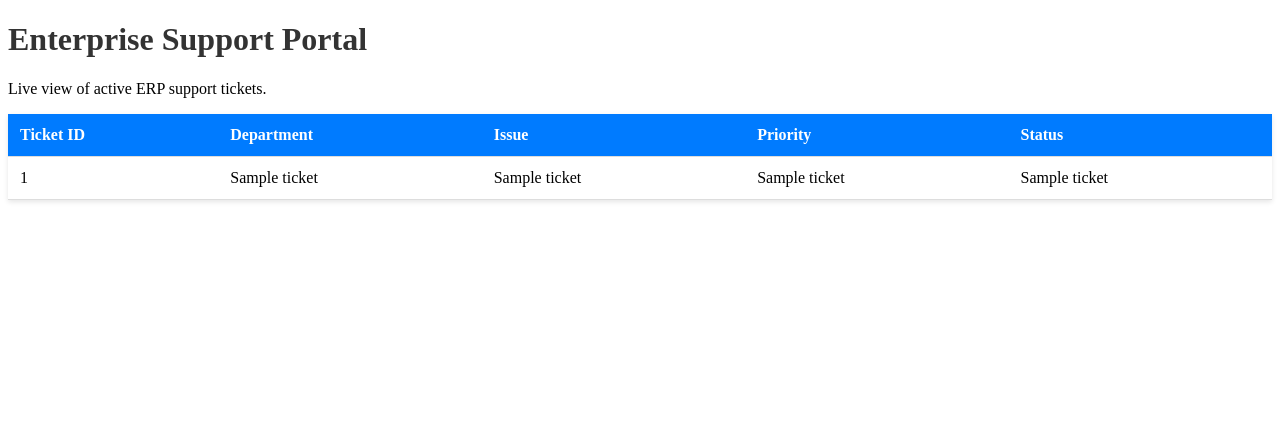
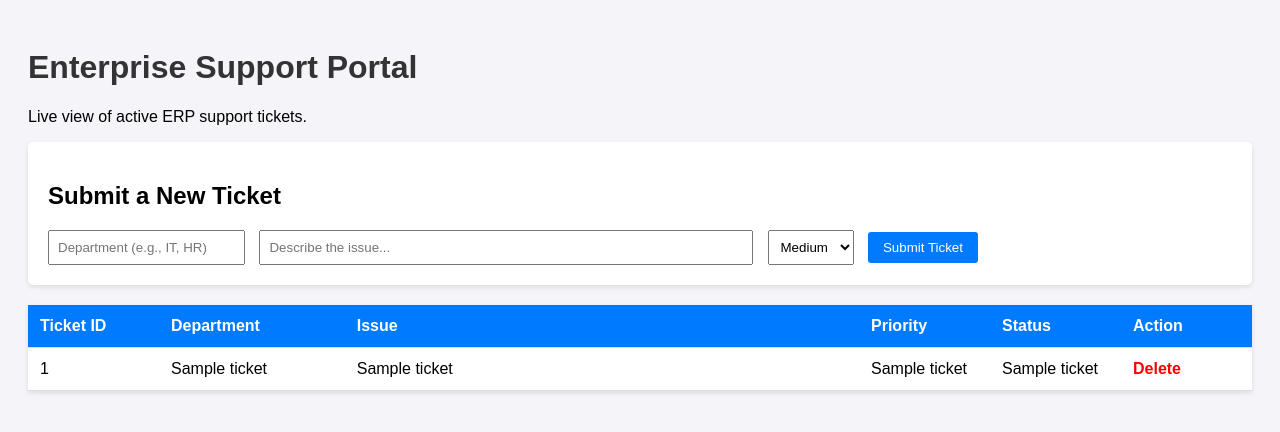
Before and after one commit to Anonymous3951/Python-projects, a Flask app: template Project 6 - Enterprise Support Portal/templates/index.html in a window 1280 px wide. Shown: the top 432 px of the page. Run offline with Flask 3, Linux system fonts and the light colour scheme; the template is opened without the code that fills it: most values are stand-ins (such as "Sample title", 1, 10 or a date in 2020).

Commit message:
Add ticket submission form, delete buttons, and responsive CSS
- Created a form to submit new tickets directly from the web page.
- Added an error message display for backend validation failures.
- Added a new 'Action' column with delete buttons (including a JS confirmation prompt).
- Implemented CSS table-layout: fixed and nth-child widths to prevent long text from breaking the UI.

```diff
--- a/Project 6 - Enterprise Support Portal/templates/index.html
+++ b/Project 6 - Enterprise Support Portal/templates/index.html
@@ -2,7 +2,7 @@
 <html>                              <!-- all code must be inside this tag -->
 <head>                              <!-- contains info the user doesnt actually see -->
     <title>Enterprise Support Portal</title>    <!-- title of the tab -->
-    <style>                         <!-- contains CSS, controlling font,colours and width -->
+    <style>                         /* contains CSS, controlling font,colours and width */
         body {
             font-family: Arial, sans-serif;
             background-color: #f4f4f9;
@@ -16,12 +16,23 @@
             border-collapse: collapse;
             background-color: white;
             box-shadow: 0 2px 5px rgba(0,0,0,0.1);
+            table-layout: fixed; /* FORCES the table to obey your column widths */
         }
-        th, td {
+	    th, td {
             padding: 12px;
             text-align: left;
             border-bottom: 1px solid #ddd;
+	        word-wrap: break-word; /* breaks long word onto the next line */
         }
+
+        /* give each column a width limit */
+	    th:nth-child(1) { width: 10%; }
+        th:nth-child(2) { width: 15%; }
+        th:nth-child(3) { width: 45%; }
+        th:nth-child(4) { width: 10%; }
+        th:nth-child(5) { width: 10%; }
+        th:nth-child(6) { width: 10%; }
+
         th {
             background-color: #007bff;
             color: white;
@@ -36,6 +47,34 @@
     <h1>Enterprise Support Portal</h1>              <!-- heading 1 -->
     <p>Live view of active ERP support tickets.</p>  <!-- paragraph -->
 
+	<!-- create box -->
+    <div style="background-color: white; padding: 20px; margin-bottom: 20px; border-radius: 5px; box-shadow: 0 2px 5px rgba(0,0,0,0.1);">
+        <h2>Submit a New Ticket</h2> <!-- subheading -->
+
+    	{% if error_message %}
+        	<p style="color: red; font-weight: bold;">{{ error_message }}</p>
+    	{% endif %}
+
+        <!-- tag wraps around input box, POST allows us to save data, action sends to webpage -->
+    	<form method="POST" action="/">
+
+            <!-- create a box the user can type in, name is label of the data for python, placeholder is grey hint text -->
+            <input type="text" name="department" placeholder="Department (e.g., IT, HR)" required style="padding: 8px; margin-right: 10px;">
+            <input type="text" name="issue" placeholder="Describe the issue..." required style="padding: 8px; margin-right: 10px; width: 40%;">
+
+            <!-- create dropdown menu -->
+            <select name="priority" style="padding: 8px; margin-right: 10px;">
+                <option value="High">High</option>
+                <option value="Medium" selected>Medium</option> <!-- medium is default -->
+                <option value="Low">Low</option>
+            </select>
+
+            <!-- create a clickable button, when submit clicked, everything in FORM is gathered and sent via POST-->
+            <button type="submit" style="padding: 8px 15px; background-color: #007bff; color: white; border: none; border-radius: 3px; cursor: pointer;">Submit Ticket</button>
+
+        </form>
+    </div>
+
     <table>                         <!-- built row by row starting here -->
         <thead>                     <!-- table head -->
             <tr>                    <!-- table row -->
@@ -44,6 +83,7 @@
                 <th>Issue</th>      <!-- table header -->
                 <th>Priority</th>   <!-- table header -->
                 <th>Status</th>     <!-- table header -->
+		        <th>Action</th>	    <!-- new table header -->
             </tr>                   <!-- table row end -->
         </thead>                    <!-- thead ends -->
         <tbody>                     <!-- table body contains, actual data -->
@@ -56,6 +96,11 @@
                 <td>{{ ticket[2] }}</td>    <!-- table data -->
                 <td>{{ ticket[3] }}</td>    <!-- table data -->
                 <td>{{ ticket[4] }}</td>    <!-- table data -->
+
+		        <td>
+    				<!-- A link that goes to /delete/[ticket id]. The confirm() adds a popup warning! -->
+    			    <a href="/delete/{{ ticket[0] }}" onclick="return confirm('Are you sure you want to delete this ticket?');" style="color: red; text-decoration: none; font-weight: bold;">Delete</a>
+		        </td>
             </tr>
             {% endfor %}            <!-- stops loop -->
 
```
